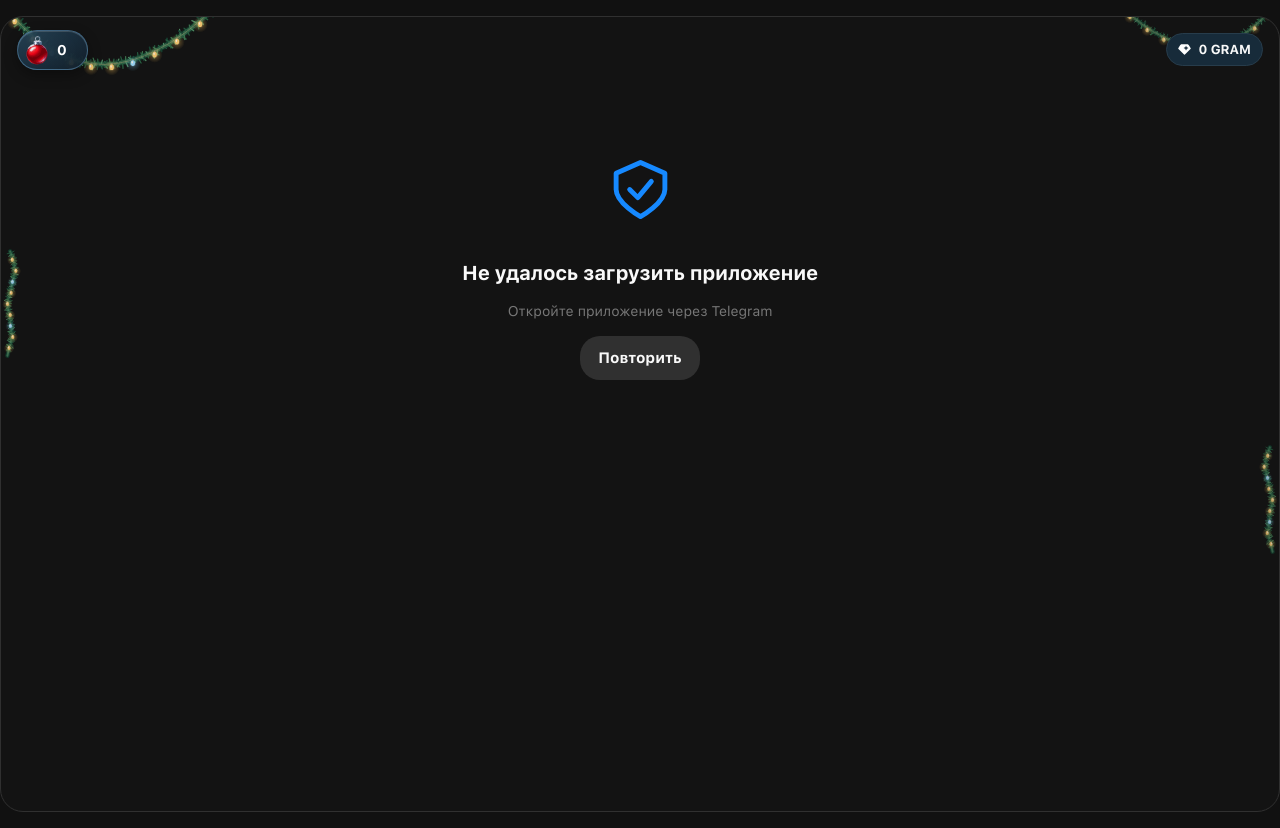
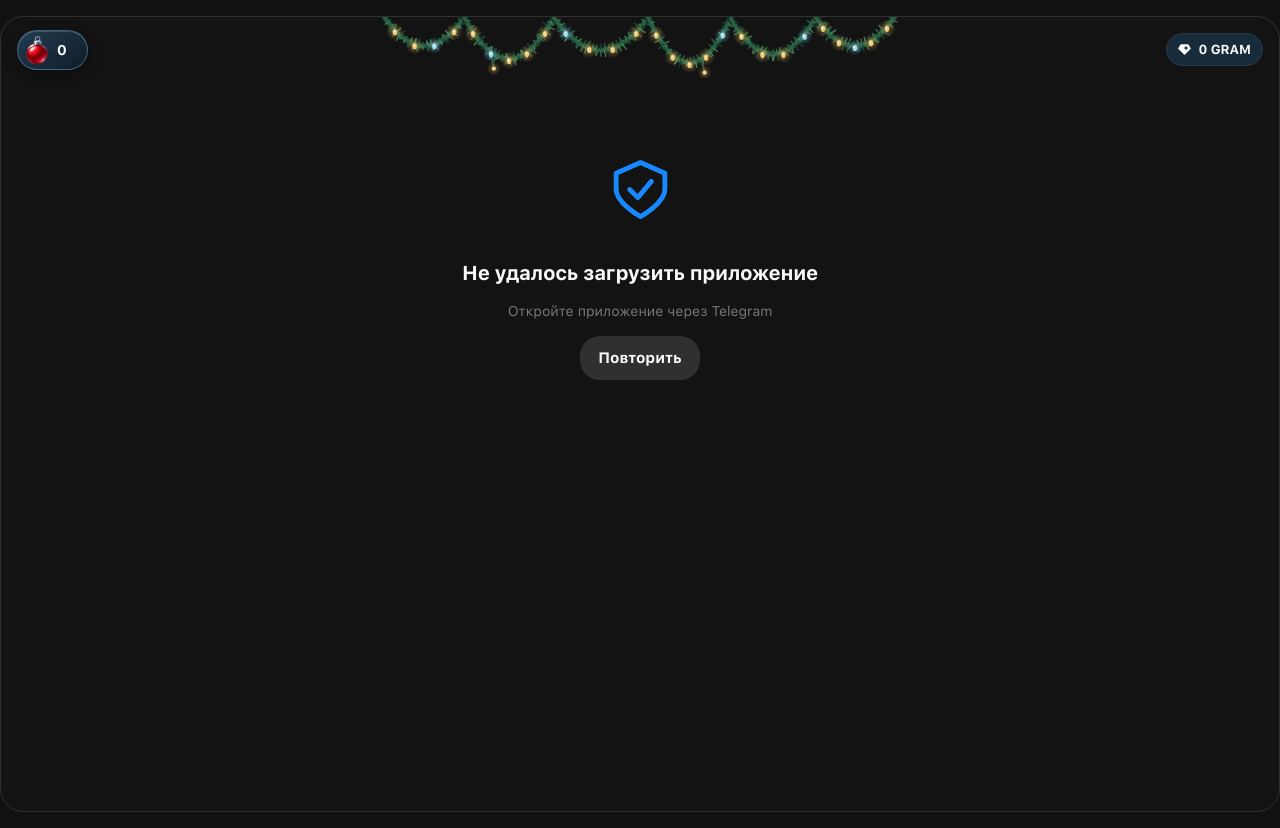
Before and after one commit to Rasswetik/Crafter, a Flask app: page / in a window 1280 px wide. Run offline with Flask 3, Linux system fonts and the light colour scheme; data that the repository does not hold is empty; some libraries are stand-ins or nearby versions.

Commit message:
Replace side garlands with full-width six-swag canopy and restrained Arena/Craft accents

```diff
--- a/static/winter-site.css
+++ b/static/winter-site.css
@@ -1,76 +1,71 @@
-/* Crafter: restrained, separate evergreen garlands. No layout shifts.
-   Decorations sit at the margins and do not intercept buttons or navigation. */
+/* Crafter winter decor: natural light swags ACROSS the complete top.
+   Decorative-only overlays. Never add rows, padding or shift game controls. */
+#app > .site-winter-garland { display:none!important; }
 
-/* Remove the obsolete full-width garland on clients with cached markup. */
-#app > .site-winter-garland,
-#app > .site-winter-garland::after { display:none!important; }
-
-/* Two short, asymmetric loops hang from opposite sides of the top edge. */
-#app > header { position:relative; isolation:isolate; }
-#app > header::before,
-#app > header::after {
+/* One continuous six-swag canopy with varied dips. Not a horizontal band. */
+#app > header {position:relative;isolation:isolate;}
+#app > header::before {
   content:"";
   position:absolute;
+  left:0;
+  right:0;
+  top:-3px;
+  width:100%;
+  height:64px;
   z-index:0;
-  top:-9px;
-  height:67px;
-  background-image:url("/static/assets/crafter-hanging-lights.svg?v=3");
-  background-repeat:no-repeat;
-  background-position:top left;
-  background-size:100% 100%;
-  opacity:.92;
+  background:url("/static/assets/crafter-top-canopy.svg?v=1") no-repeat center top / 100% 100%;
+  opacity:.95;
   pointer-events:none!important;
   user-select:none;
 }
-#app > header::before {left:-5px;width:min(220px,46%);}
-#app > header::after {
-  right:-3px;
-  top:-12px;
-  width:min(162px,33%);
-  height:50px;
-  transform:scaleX(-1);
-  opacity:.80;
+#app > header > * {z-index:1;}
+/* Prior side vines and the mirrored, incomplete top garland are removed.
+   No #app::before, #app::after or header::after decorations. */
+@media (max-width:390px) {
+  #app > header::before {height:53px;top:-2px;opacity:.94;}
 }
-#app > header > * { z-index:1; }
+@media (min-width:650px) {
+  #app > header::before {height:64px;top:-3px;}
+}
 
-/* Two *small* side vines at different heights, well outside the banner copy.
-   They are purely visual pseudo-elements, not inserted rows or fixed overlays. */
-#app::before,
-#app::after {
+/* Only a modest festive accent at the corners of the Arena playing field.
+   All animation, tiles and hit-testing remain in the original SVG board. */
+#app.arena-view .arena-board-frame {position:relative;}
+#app.arena-view .arena-board-frame::after {
   content:"";
   position:absolute;
+  top:0;
+  left:0;
+  width:100%;
+  height:34px;
   z-index:2;
-  width:22px;
-  height:139px;
-  background:url("/static/assets/crafter-side-vine.svg?v=1") no-repeat center/100% 100%;
+  border-radius:inherit;
   pointer-events:none!important;
-  user-select:none;
-  opacity:.87;
-}
-#app::before {left:-5px;top:218px;}
-#app::after {
-  right:-4px;
-  top:407px;
-  height:153px;
-  transform:scaleX(-1);
-  opacity:.77;
+  background:
+    url("/static/assets/crafter-hanging-lights.svg?v=3") no-repeat 0 -7px / 107px 35px,
+    url("/static/assets/crafter-hanging-lights.svg?v=3") no-repeat right -7px / 95px 31px;
+  opacity:.56;
 }
 
-/* Smaller screens: keep decorations inside the narrow margins. */
-@media(max-width:390px) {
-  #app > header::before {left:-4px;width:45%;height:56px;}
-  #app > header::after {right:-2px;width:31%;height:43px;}
-  #app::before {width:17px;height:116px;top:218px;left:-4px;}
-  #app::after {width:18px;height:124px;top:393px;right:-4px;}
+/* Craft: small, soft evergreen accent near the upper edge, not in the forge. */
+#app.craft-view .craft-page::after {
+  content:"";
+  position:absolute;
+  top:37px;
+  right:-12px;
+  width:132px;
+  height:40px;
+  z-index:0;
+  background:url("/static/assets/crafter-hanging-lights.svg?v=3") no-repeat top right / 100% 100%;
+  opacity:.51;
+  pointer-events:none!important;
 }
-@media(min-width:760px) {
-  #app > header::before {width:235px;}
-  #app > header::after {width:175px;}
-  #app::before {left:0;}
-  #app::after {right:0;}
+@media (max-width:390px) {
+  #app.arena-view .arena-board-frame::after {height:26px;background-size:83px 29px,77px 27px;}
+  #app.craft-view .craft-page::after {width:105px;height:31px;right:-10px;top:38px;opacity:.43;}
 }
 
-/* Preserve the pre-existing compact Craft rules button. */
+/* Preserve existing centred info control in Craft. */
 #app.craft-view > header > .craft-header {
   position:absolute;
   top:50%;
@@ -84,7 +79,7 @@
   padding:0;
   min-width:28px;
 }
-#app.craft-view > header > .craft-header h1 {display:none!important}
+#app.craft-view > header > .craft-header h1 {display:none!important;}
 #app.craft-view > header > .craft-header .info-btn {
   display:grid;
   place-items:center;
```
